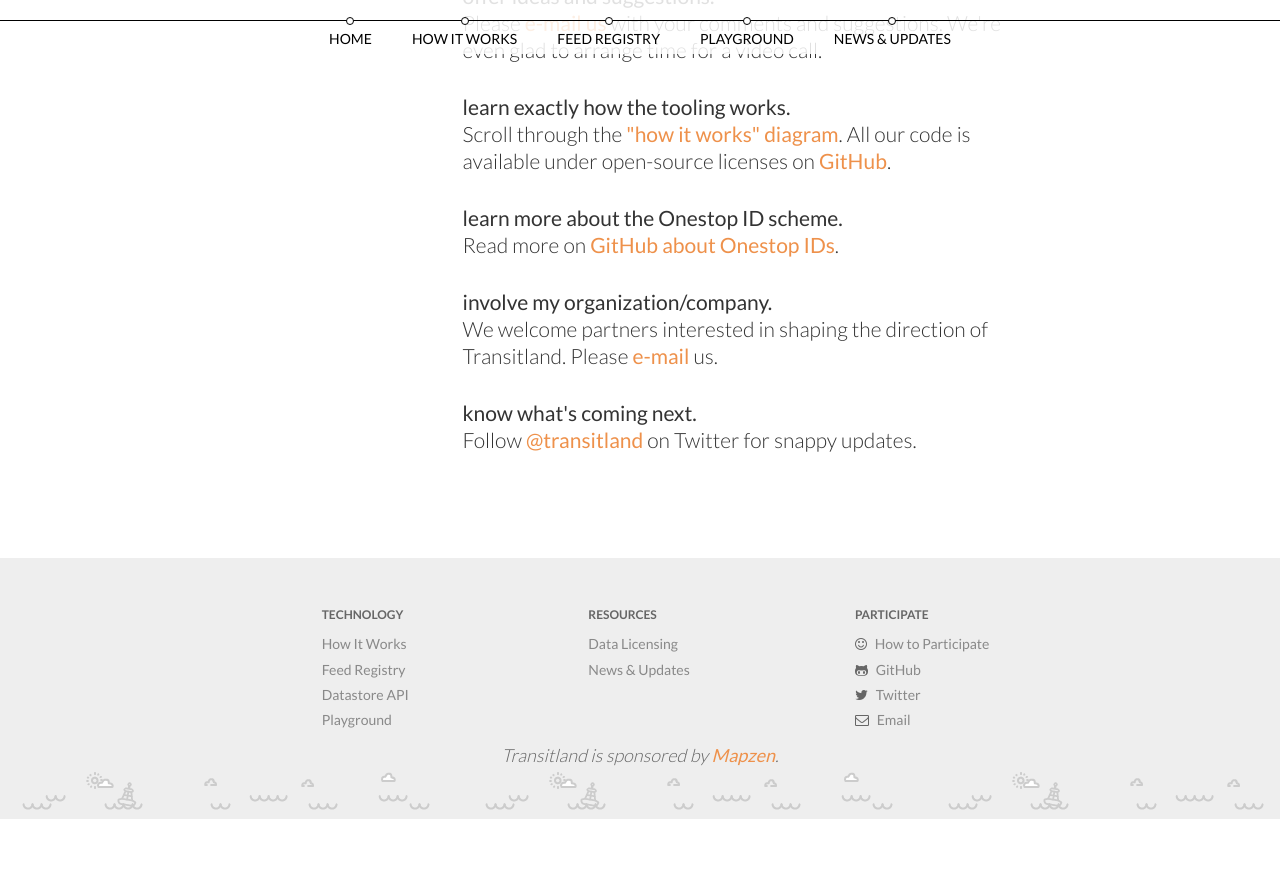
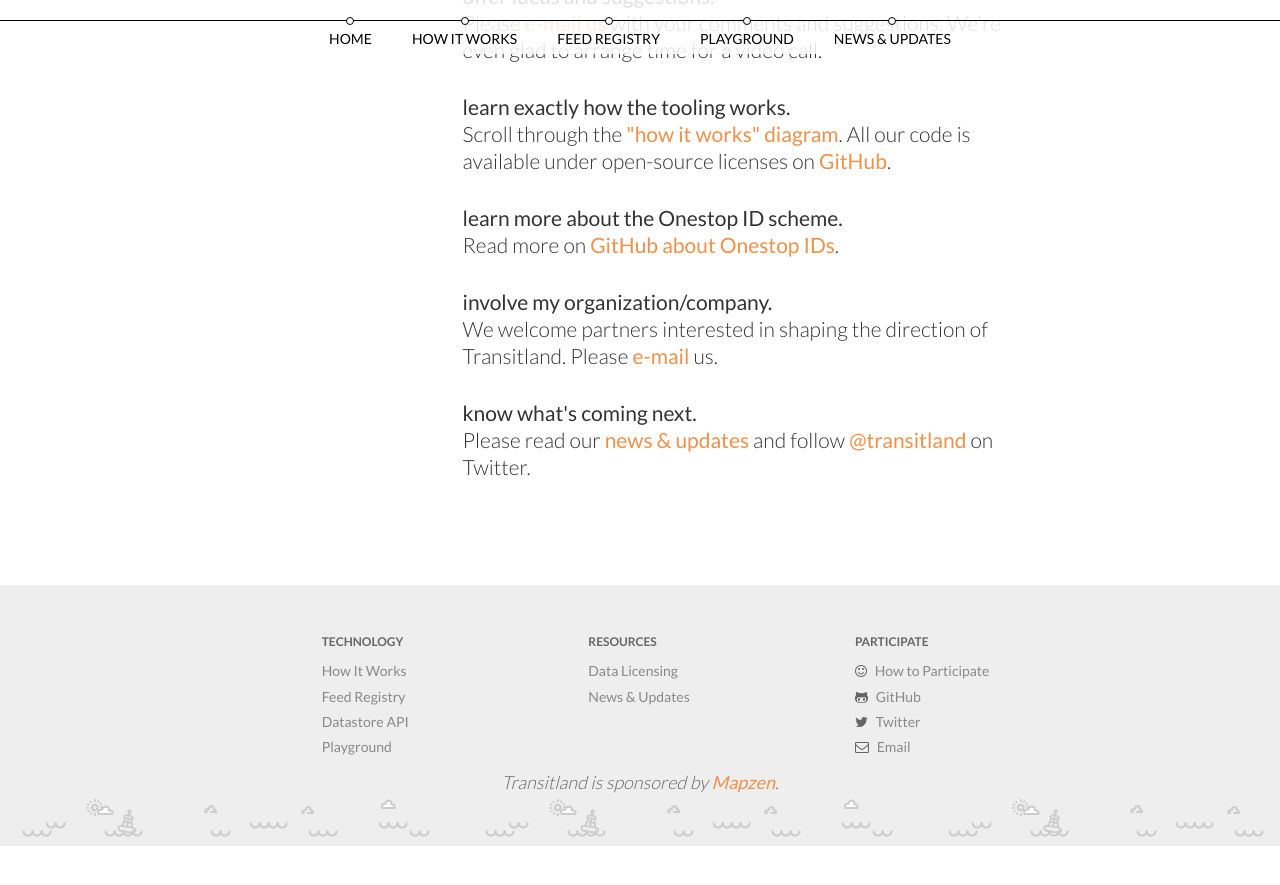
Before and after one commit to transitland/www-transit-land, a Jekyll site: the page built from participate/index.html, in a window 1280 px wide and 900 px high, scrolled down 738 px. Shown: the top 885 px of the window. Built offline with Jekyll 4.4.1, drawn with Linux system fonts in a browser that asks for light colours; nearby versions of some CDN libraries.

Commit message:
Participate page now links to News & Updates

```diff
--- a/participate/index.html
+++ b/participate/index.html
@@ -50,7 +50,7 @@
         </p>
         <p>
           <span class="yesanswer">know what's coming next.</span>
-          <span class="answerdesc">Follow <a href="https://twitter.com/transitland">@transitland</a> on Twitter for snappy updates.</span>
+          <span class="answerdesc">Please read our <a href="/news">news & updates</a> and follow <a href="https://twitter.com/transitland">@transitland</a> on Twitter.</span>
         </p>
       </div>
     </div>
```
